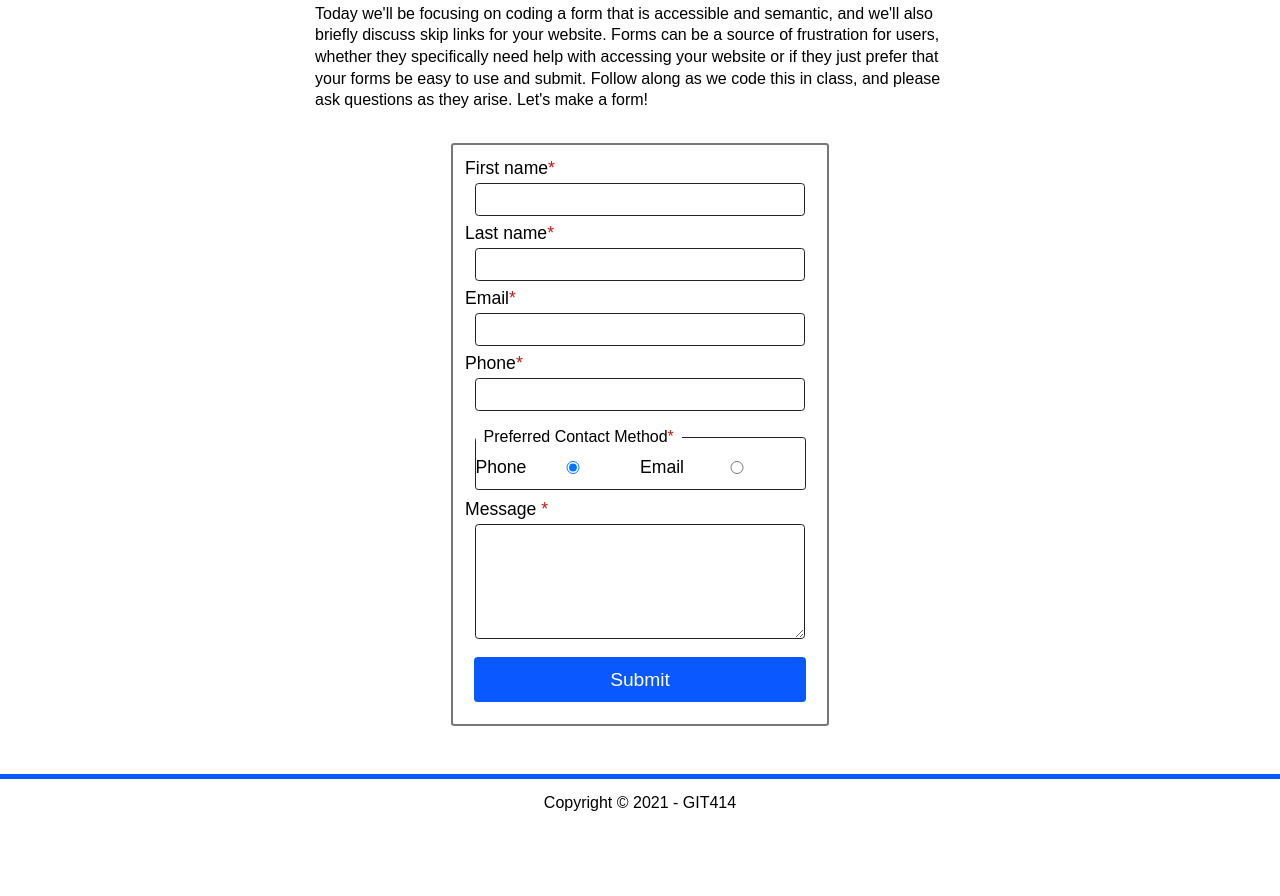
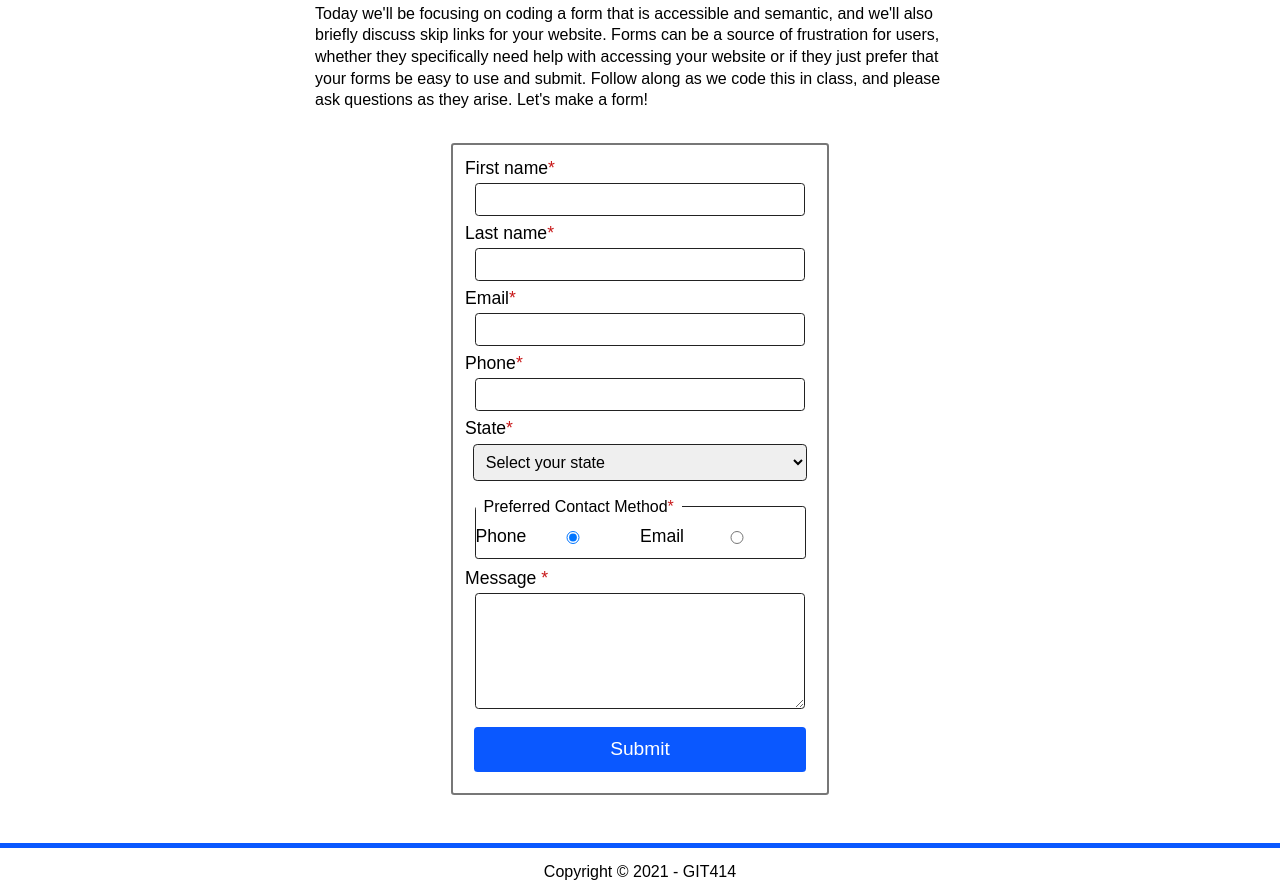
Before and after one commit to weddyw/1.2assignment, a plain HTML site: page index.html in a window 1280 px wide. Shown: the part 552-1448 px from the top of the page. Before the commit the page ends 1379 px from the top, so only its background shows below. Drawn offline with Linux system fonts and the light colour scheme.

Commit message:
Update index.html

```diff
--- a/index.html
+++ b/index.html
@@ -26,27 +26,82 @@
 			<h2>Coding Semantic and Accessible Forms!</h2>
 			<p>Today we'll be focusing on coding a form that is accessible and semantic, and we'll also briefly discuss skip links for your website. Forms can be a source of frustration for users, whether they specifically need help with accessing your website or if they just prefer that your forms be easy to use and submit. Follow along as we code this in class, and please ask questions as they arise. Let's make a form!</p>
 
-			<form class="form">
-				<label for="name">First name<span class="required">*</span>		</label>
-				<input type="text" id="name" name="name" required>
-				<label for="name">Last name<span class="required">*</span>		</label>
-				<input type="text" id="name" name="name" required>
+			<form class="form" action="https://wp.zybooks.com/form-viewer.php" method="post" >
+				<label for="Fname">First name<span class="required">*</span>		</label>
+				<input type="text" id="Fname" name="first_name" required>
+				<label for="Lname">Last name<span class="required">*</span>		</label>
+				<input type="text" id="Lname" name="last_name" required>
 				<label for="email">Email<span class="required">*</span>	 </label>
 				<input type="email" id="email" name="email" required>
 				<label for="number">Phone<span class="required">*</span>	 </label>
-				<input type="tel" id="number" name="number" required>
+				<input type="tel" id="number" name="phone" required>
+				<label for="state">State<span class="required">*</span></label>
+				<select id="state" name="state" required>
+					<option value="" disabled selected>Select your state</option>
+					<option value="AL">Alabama</option>
+					<option value="AK">Alaska</option>
+					<option value="AZ">Arizona</option>
+					<option value="AR">Arkansas</option>
+					<option value="CA">California</option>
+					<option value="CO">Colorado</option>
+					<option value="CT">Connecticut</option>
+					<option value="DE">Delaware</option>
+					<option value="DC">District Of Columbia</option>
+					<option value="FL">Florida</option>
+					<option value="GA">Georgia</option>
+					<option value="HI">Hawaii</option>
+					<option value="ID">Idaho</option>
+					<option value="IL">Illinois</option>
+					<option value="IN">Indiana</option>
+					<option value="IA">Iowa</option>
+					<option value="KS">Kansas</option>
+					<option value="KY">Kentucky</option>
+					<option value="LA">Louisiana</option>
+					<option value="ME">Maine</option>
+					<option value="MD">Maryland</option>
+					<option value="MA">Massachusetts</option>
+					<option value="MI">Michigan</option>
+					<option value="MN">Minnesota</option>
+					<option value="MS">Mississippi</option>
+					<option value="MO">Missouri</option>
+					<option value="MT">Montana</option>
+					<option value="NE">Nebraska</option>
+					<option value="NV">Nevada</option>
+					<option value="NH">New Hampshire</option>
+					<option value="NJ">New Jersey</option>
+					<option value="NM">New Mexico</option>
+					<option value="NY">New York</option>
+					<option value="NC">North Carolina</option>
+					<option value="ND">North Dakota</option>
+					<option value="OH">Ohio</option>
+					<option value="OK">Oklahoma</option>
+					<option value="OR">Oregon</option>
+					<option value="PA">Pennsylvania</option>
+					<option value="RI">Rhode Island</option>
+					<option value="SC">South Carolina</option>
+					<option value="SD">South Dakota</option>
+					<option value="TN">Tennessee</option>
+					<option value="TX">Texas</option>
+					<option value="UT">Utah</option>
+					<option value="VT">Vermont</option>
+					<option value="VA">Virginia</option>
+					<option value="WA">Washington</option>
+					<option value="WV">West Virginia</option>
+					<option value="WI">Wisconsin</option>
+					<option value="WY">Wyoming</option>
+				</select>
 
 				<fieldset>
 					<legend>Preferred Contact Method<span class="required">*</span></legend>
 						<label for="phone">Phone</label>
-						<input type="radio" id="phone" name="phone" checked>
-						<label for="email">Email</label>
-						<input type="radio" id="email" name="email">
+						<input type="radio" id="phone" name="contact_method" checked>
+						<label for="Pemail">Email</label>
+						<input type="radio" id="Pemail" name="contact_method">
 				</fieldset>
 					<label for="message">Message <span class="required">*</span></label>
 					<textarea id="message" name="message" required></textarea>
 					<input type="submit" value="Submit">
-					</form>
+			</form>
 		</article>
 	</main>
 	<footer>
```
